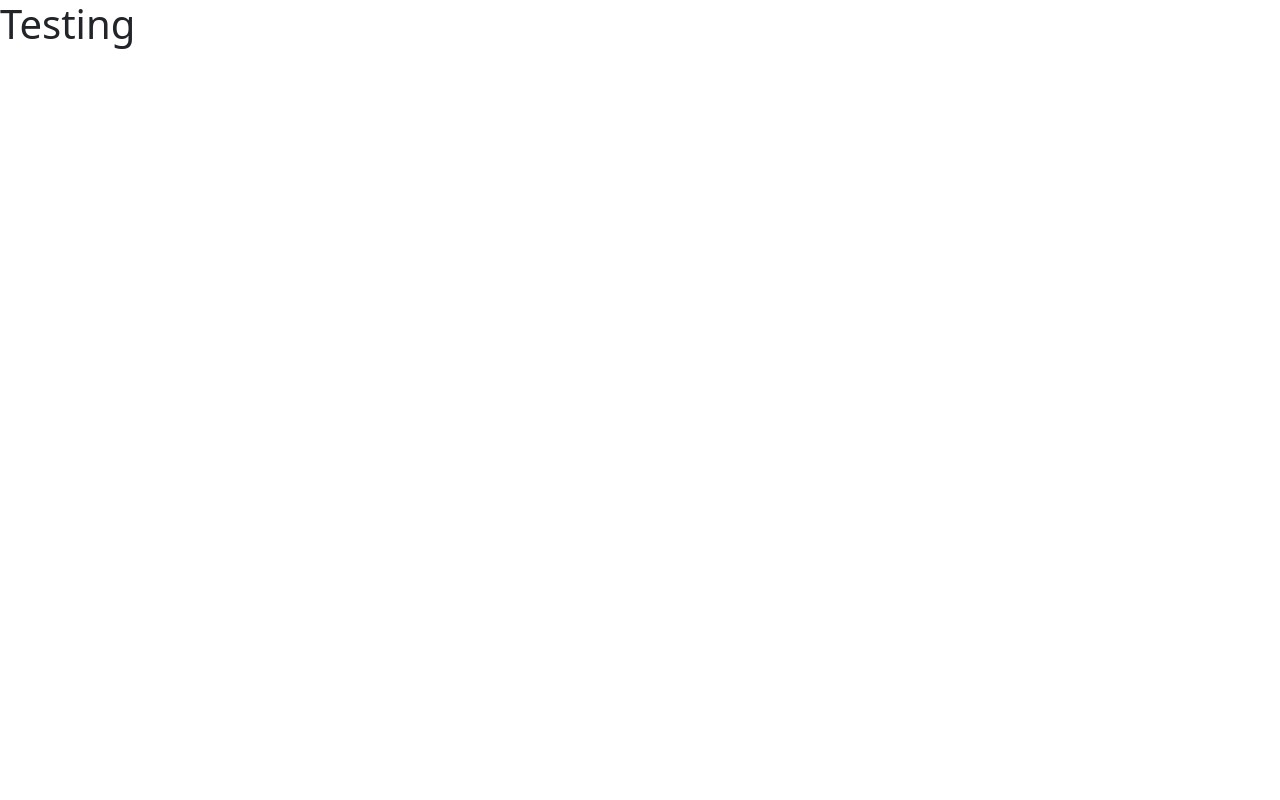
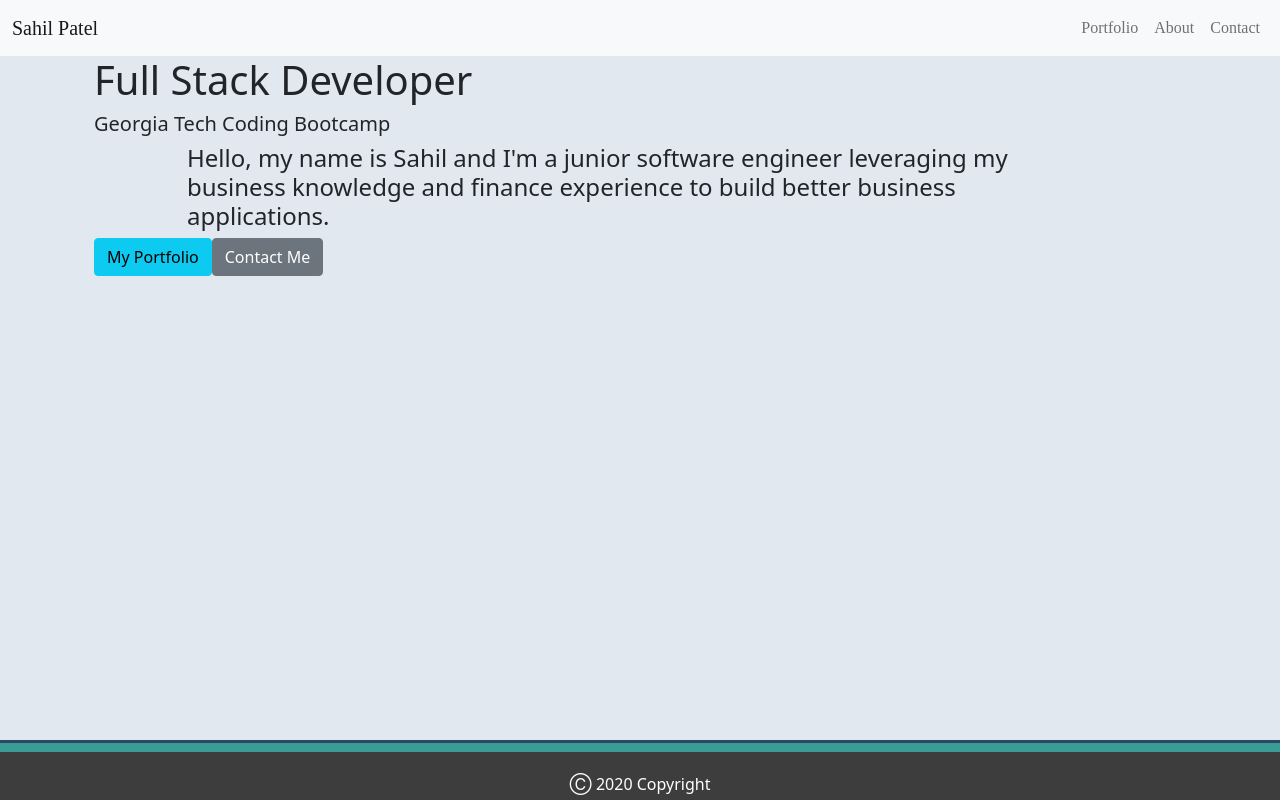
Before and after one commit to Spatel134/react-portfolio, a React (Create React App) app: page /#/ in a window 1280 px wide. Built offline with nearby package versions, Linux system fonts and the light colour scheme.

Commit message:
Added style and updated routes on App.js

```diff
--- /dev/null
+++ b/src/App.css
@@ -0,0 +1,86 @@
+body {
+  background-color: #e1e8f0;
+}
+
+/* Navbar logo style for all pages */
+
+.logo {
+  padding: 0%;
+  font-size: xx-large;
+  font-weight: bold;
+  font-family: serif;
+}
+
+/* Header style for all pages */
+
+header {
+  font-family: serif;
+  color: #10067d;
+}
+
+/* Footer style for all pages */
+
+.copyright {
+  background-color: #3d3d3d;
+  width: 100%;
+  height: 85%;
+  margin: 0%;
+  color: #ffffff;
+  align-items: center;
+}
+
+.copyright-border {
+  background-color: #399c95;
+  width: 100%;
+  height: 15%;
+  margin: 0%;
+}
+
+/* Portfolio Page - style for all images */
+.portfolio-image {
+  height: 350px;
+  width: 350px;
+  object-fit: cover;
+}
+
+/* Contact Page - style  */
+
+/* Submit button color change */
+.btn-primary {
+  background-color: #399c95 !important;
+  border-color: #399c95 !important;
+}
+
+.footer {
+  position: fixed;
+  bottom: 0;
+  left: 0;
+  flex: none;
+
+  text-align: center;
+  color: #d0d0d1;
+  font-size: 16px;
+  line-height: 3;
+  border-top: #122d53dc solid 3px;
+  width: 100%;
+
+  height: 60px;
+  margin-top: 90px;
+}
+
+.project-image {
+  width: 300px;
+  border-radius: 25px;
+}
+
+.project-title {
+  color: white;
+}
+
+.project-card {
+  background-color: rgba(1, 1, 19, 0.493);
+  border-radius: 25px;
+}
+span {
+  font-style: italic;
+}
--- a/src/App.js
+++ b/src/App.js
@@ -1,8 +1,28 @@
+import { HashRouter as Router, Route, Switch } from "react-router-dom";
+import Header from "./components/Header/Header";
+import Home from "./containers/Home/Home";
+import About from "./containers/About/About";
+import Portfolio from "./containers/Portfolio/Portfolio";
+import Contact from "./containers/Contact/Contact";
+import Footer from "./components/Footer/Footer"
+import "./App.css"
 
 function App() {
   return (
     <div className="App">
-    <h1>Testing</h1>
+      <Router basename="/">
+        <Header />
+        <main className="page">
+          <Switch>
+            <Route exact path="/" component={Home} />
+            <Route path="/about" component={About} />
+            <Route path="/portfolio" component={Portfolio} />
+            <Route path="/contact" component={Contact} />
+            <Route path="*" component={Home} />
+          </Switch>
+        </main>
+      </Router>
+      <Footer />
     </div>
   );
 }
```
